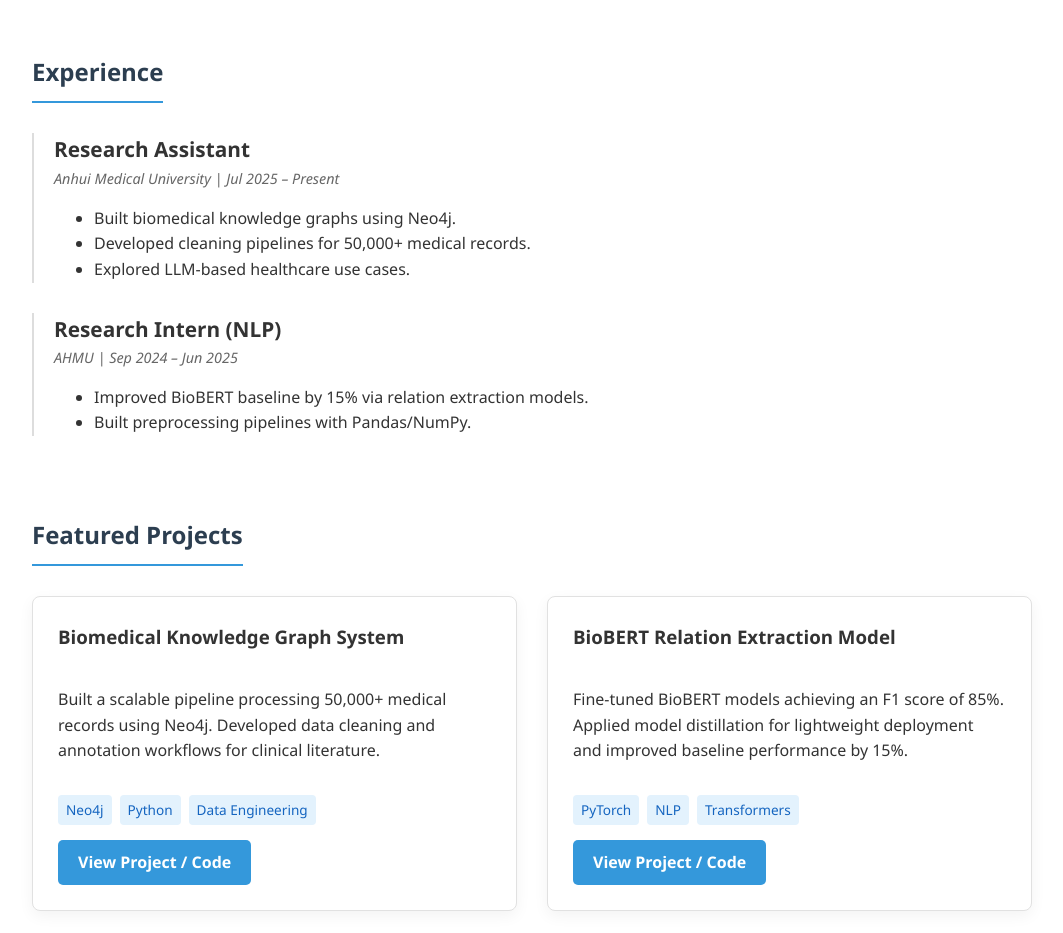
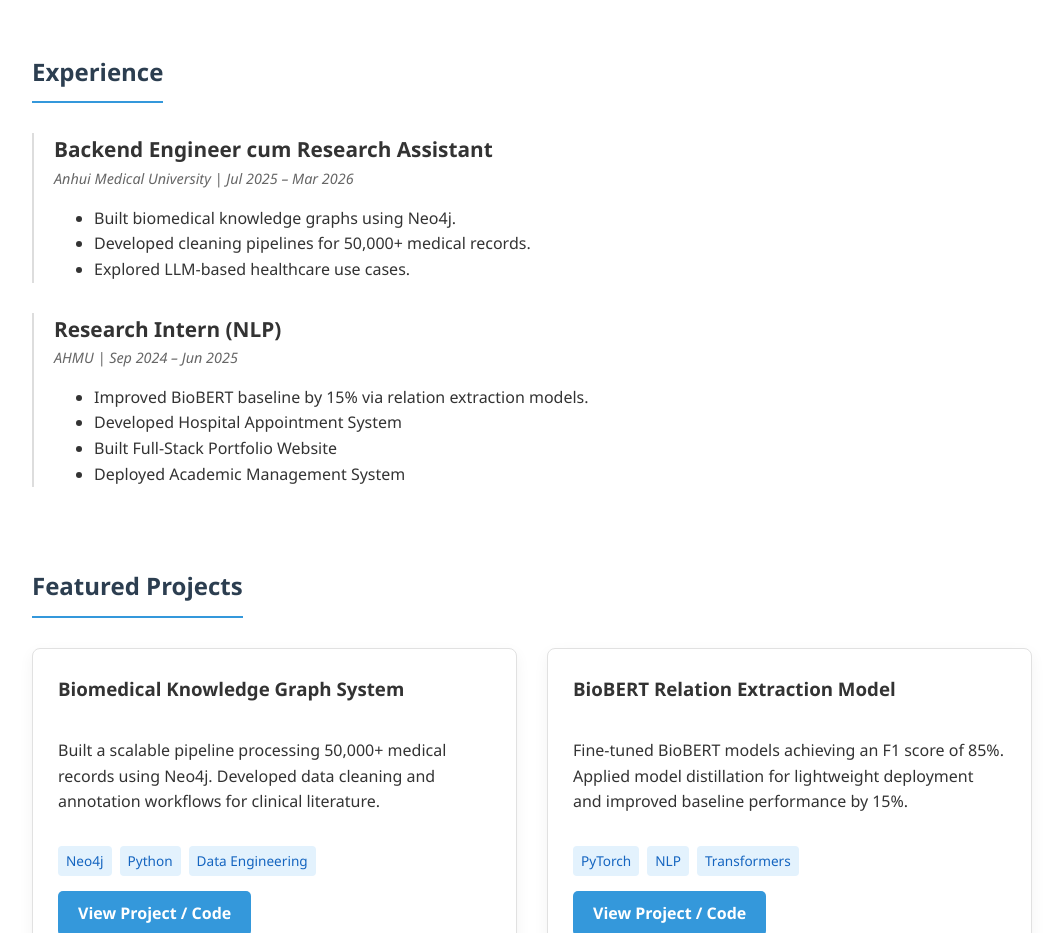
Before and after one commit to jiangpeng823205/my-todo-app, a React (Create React App) app: page / in a window 1280 px wide. Shown: the part 960-1893 px from the top of the page, without its empty margins (108-1171 px from the left). Built offline with nearby package versions, Linux system fonts and the light colour scheme; no server answers.

Commit message:
change little for applying IT solution engineer

```diff
--- a/src/App.js
+++ b/src/App.js
@@ -115,8 +115,8 @@ function App() {
            <h2>Experience</h2>
            <div className="timeline">
               <div className="timeline-item">
-                <h3>Research Assistant</h3>
-                <span className="date">Anhui Medical University | Jul 2025 – Present</span>
+                <h3>Backend Engineer cum Research Assistant</h3>
+                <span className="date">Anhui Medical University | Jul 2025 – Mar 2026</span>
                 <ul>
                   <li>Built biomedical knowledge graphs using Neo4j.</li>
                   <li>Developed cleaning pipelines for 50,000+ medical records.</li>
@@ -128,7 +128,9 @@ function App() {
                 <span className="date">AHMU | Sep 2024 – Jun 2025</span>
                 <ul>
                   <li>Improved BioBERT baseline by 15% via relation extraction models.</li>
-                  <li>Built preprocessing pipelines with Pandas/NumPy.</li>
+                  <li>Developed Hospital Appointment System</li>
+                  <li>Built Full-Stack Portfolio Website</li>
+                  <li>Deployed Academic Management System</li>
                 </ul>
               </div>
            </div>
```
